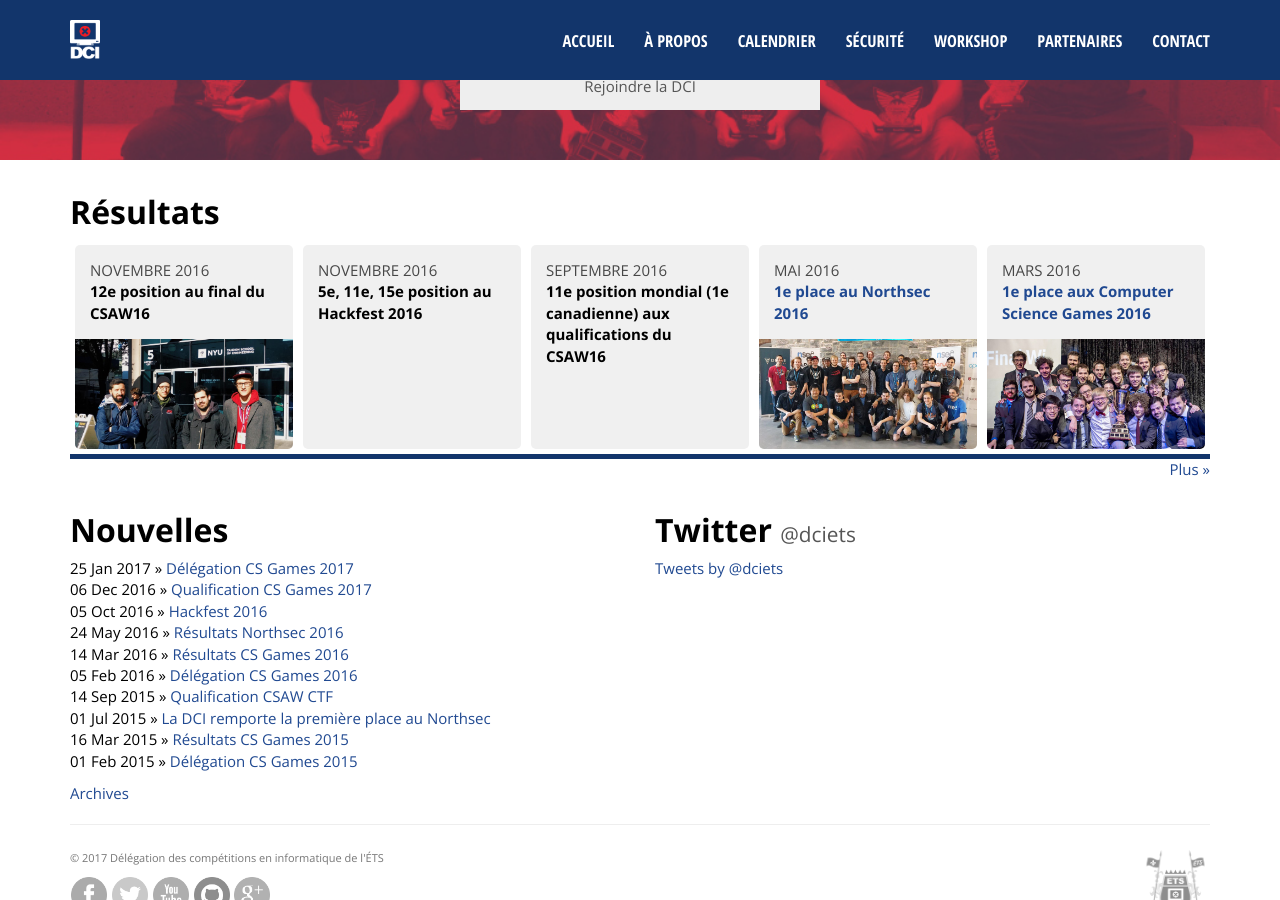
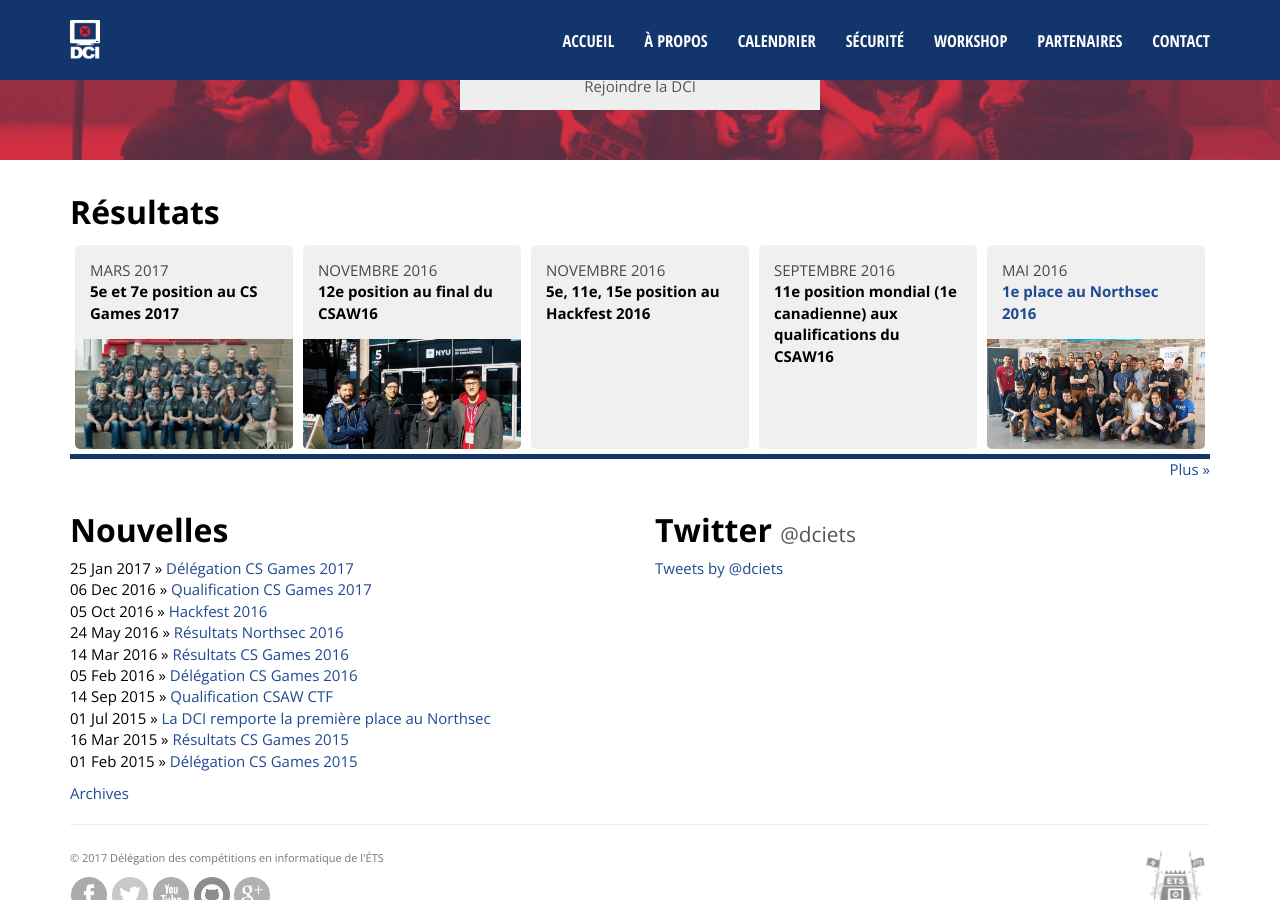
Before and after one commit to dciets/dciets.github.io, a Jekyll site: the page built from index.html, in a window 1280 px wide and 900 px high, scrolled down 1037 px. Built offline with Jekyll 4.4.1, drawn with Linux system fonts in a browser that asks for light colours; comment, search, counter and statistics services are not loaded.

Commit message:
added cs 2017

```diff
--- a/_data/timeline.yml
+++ b/_data/timeline.yml
@@ -1,3 +1,7 @@
+- date: Mars 2017
+  title: 5e et 7e position au CS Games 2017
+  image: /img/timeline/2017_cs.jpg
+
 - date : Novembre 2016
   title : 12e position au final du CSAW16
   image : /img/timeline/2016_csaw.jpg
```
Also changed, not shown: img/timeline/2017_cs.jpg (added).
